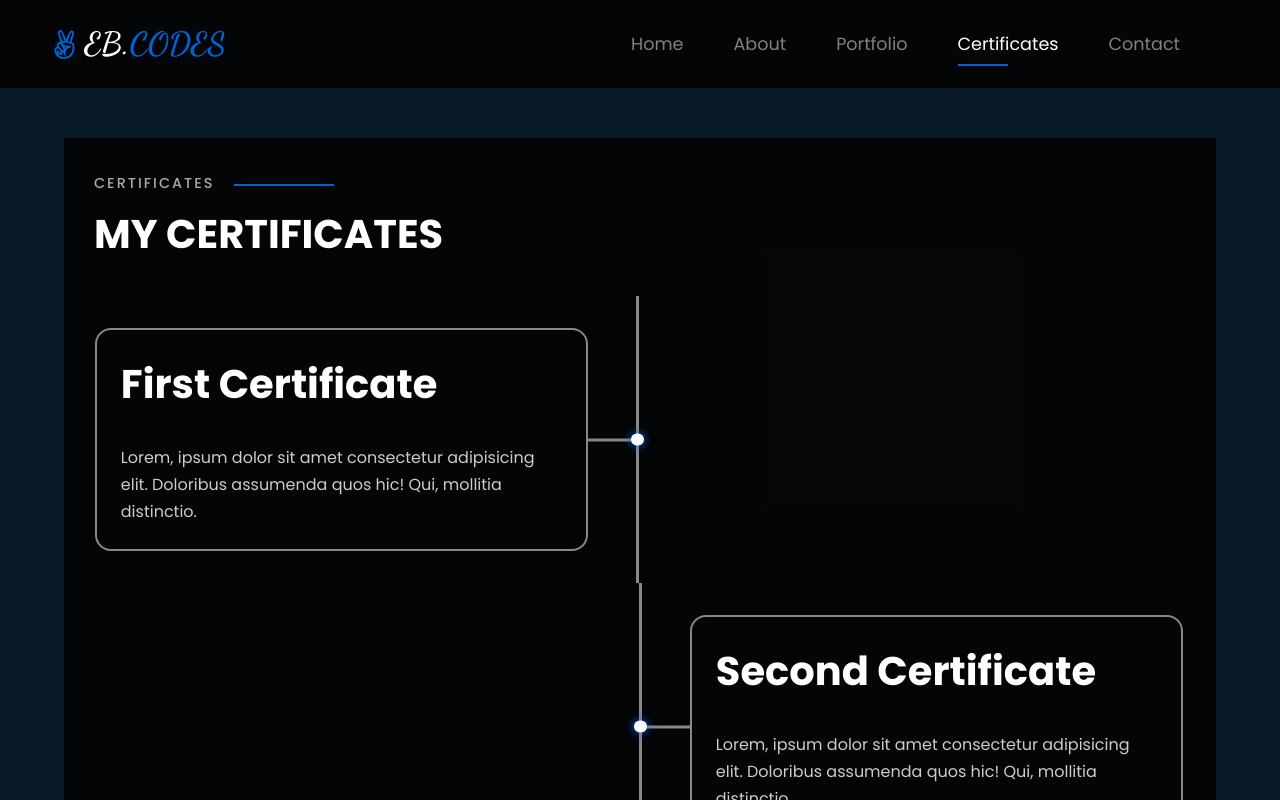
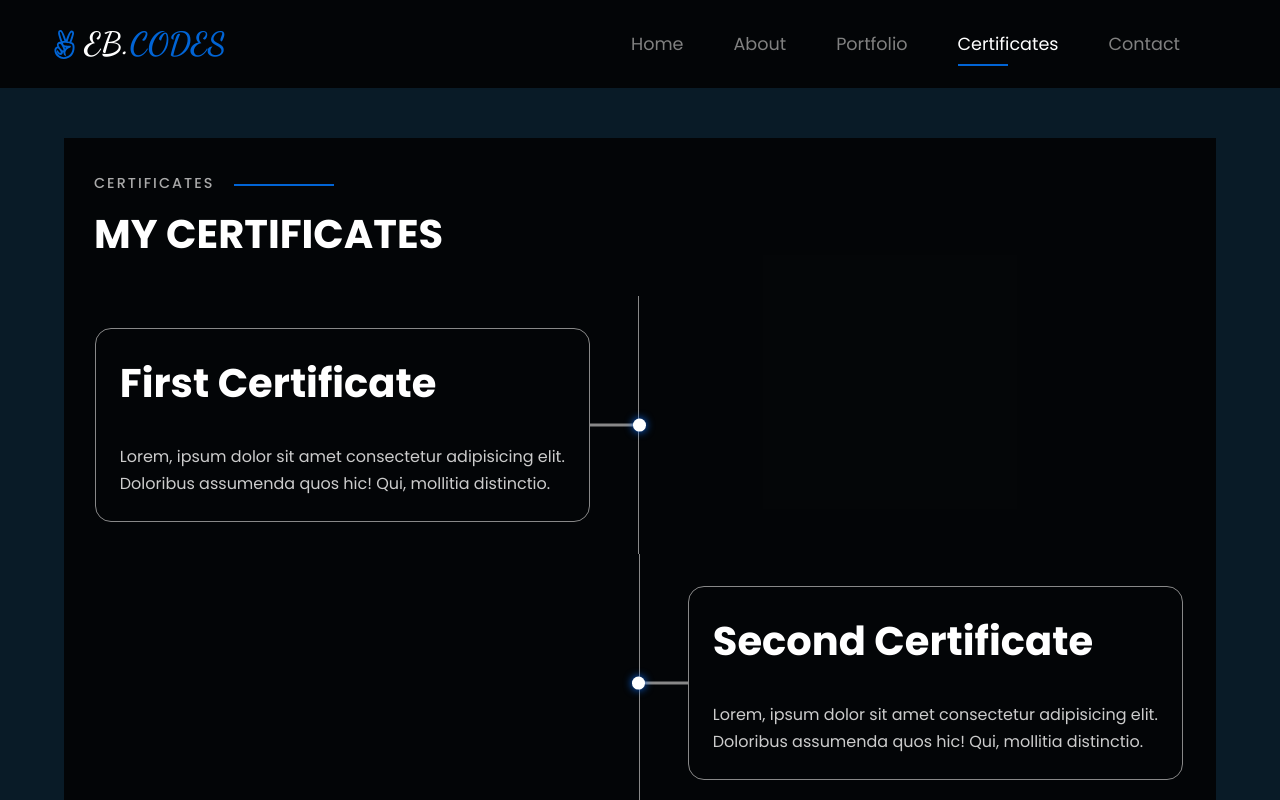
Before and after one commit to kwadwoambitious/My-Portfolio, a React (Create React App) app: page /certificates in a window 1280 px wide. Shown: the top 800 px of the page. Built offline with nearby package versions, Linux system fonts and the light colour scheme.

Commit message:
Made changes to this file

```diff
--- a/src/App.css
+++ b/src/App.css
@@ -376,7 +376,7 @@ body.active-modal {
   position: relative;
 }
 .checkpoint div{
-  border: 2px solid #888;
+  border: 1px solid #888;
   border-radius: 1em;
   padding: 1.5em
 }
@@ -385,12 +385,12 @@ body.active-modal {
   color: #ccc;
 }
 .checkpoint:nth-child(odd){
-  border-right: 3px solid #888;
+  border-right: 1px solid #888;
   padding-right: 3em;
   transform: translateX(-17em);
 }
 .checkpoint:nth-child(even){
-  border-left: 3px solid #888;
+  border-left: 1px solid #888;
   padding-left: 3em;
   transform: translateX(17em);
 }
@@ -530,6 +530,7 @@ form input[type="submit"]:hover{
 @media screen and (max-width: 1150px){
   .timeline{
     width: 80vw;
+    margin: 3em auto;
   }
   .timeline .checkpoint{
     width: 100%;
```
